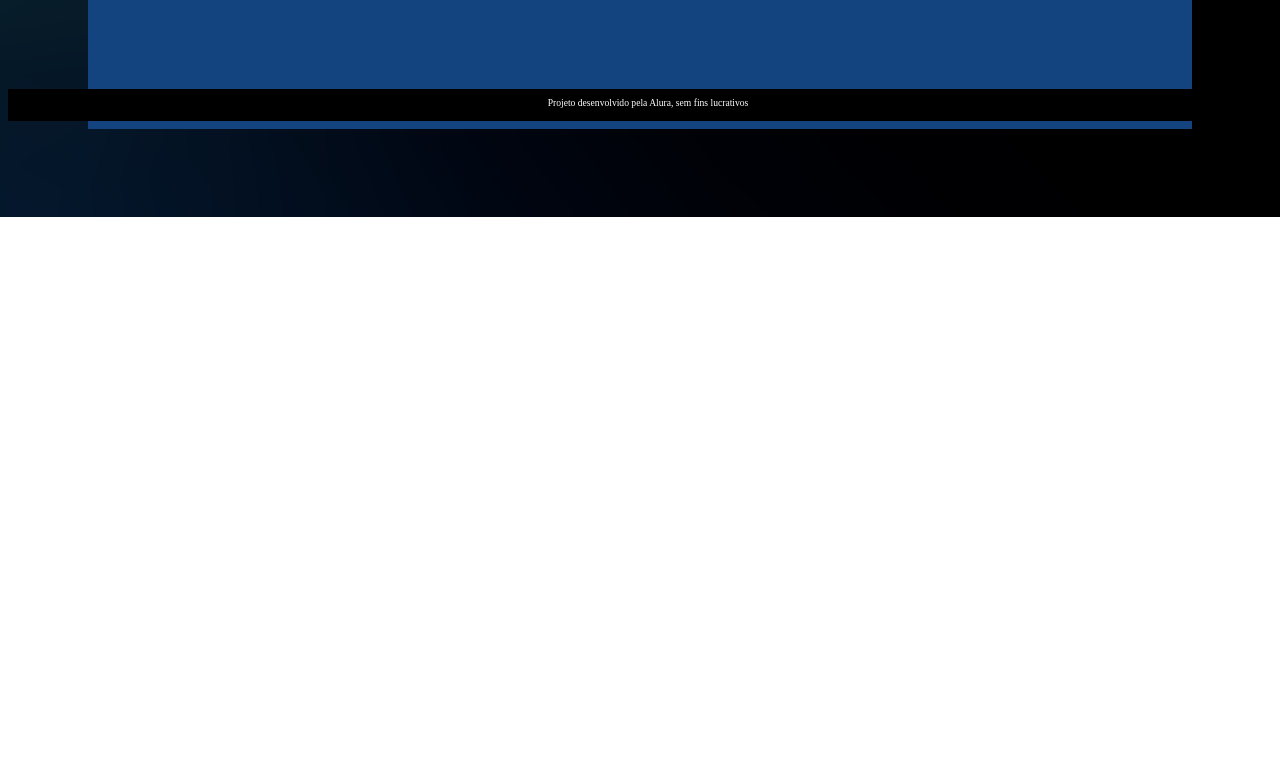
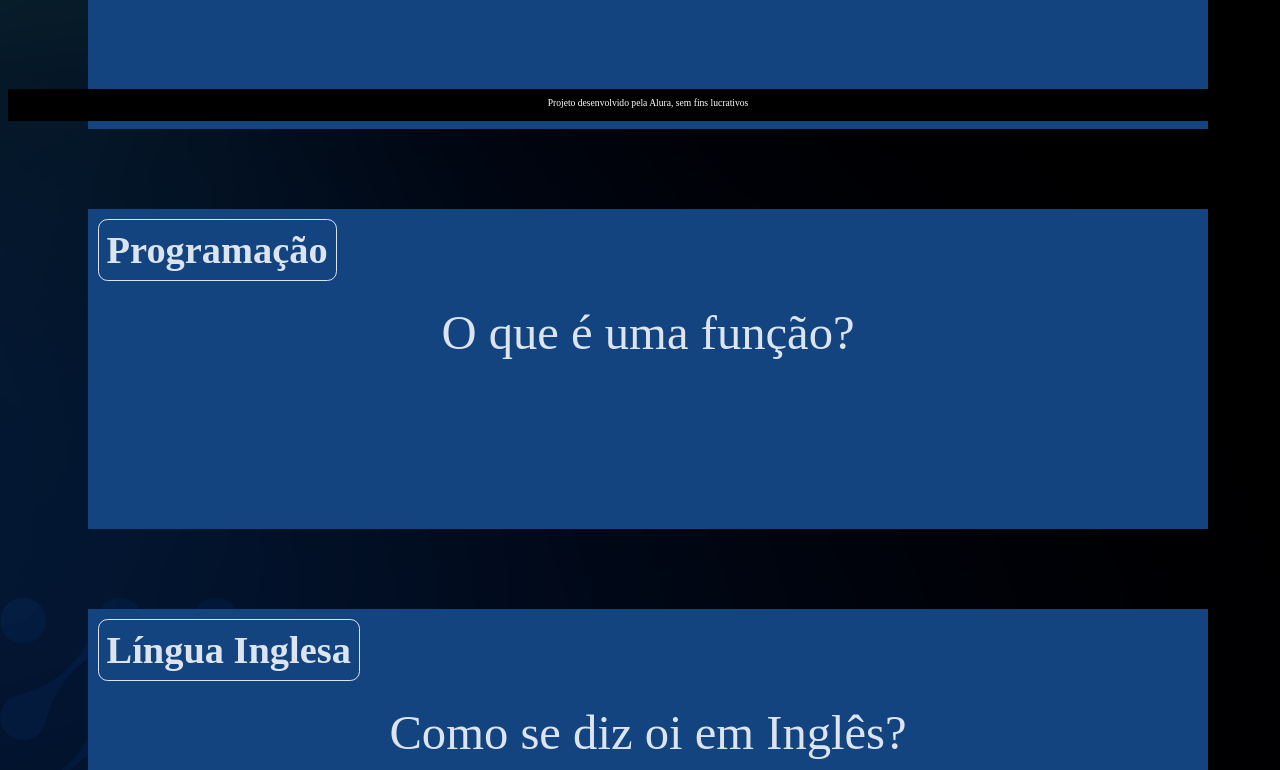
Before and after one commit to mahdoj6/Flashcards, a plain HTML site: page index.html in a window 1280 px wide. Shown: the part 679-1449 px from the top of the page. Before the commit the page ends 896 px from the top, so only its background shows below. Drawn offline with Linux system fonts and the light colour scheme; files that its build step writes are made by us from their sources; files whose address does not match are found by name.

Commit message:
Add files via upload

```diff
--- a/style.css
+++ b/style.css
@@ -55,7 +55,7 @@ footer p {
     position: absolute;
     margin: 0.6rem;
     border-radius: 0.6rem;
-    font-size: 1vw;
+    font-size: 3vw;
     backface-visibility: hidden;
 }
 
@@ -79,14 +79,28 @@ footer p {
     position: absolute;
     height: 100%;
     width: 100%;
+    box-sizing: border-box;
 }
 
 .cartao__conteudo__resposta {
     transform: rotateY(180deg);
+    background-color: rgba(0, 244, 191, 0.2);
+    border: 4px solid var(--card-back-color)
 }
 
 .cartao__conteudo p {
     margin-top: 1rem;
     padding: 2rem;
     margin-top: 4rem;
+    font-size: 3.8vw;
 }
+
+@media (max-width: 560px) {
+    body {
+        background: url('img/bg-mobile.webp');
+    }
+}
+
+.cartao {
+    flex: 1 0 calc(100% - 1rem)
+}
```
